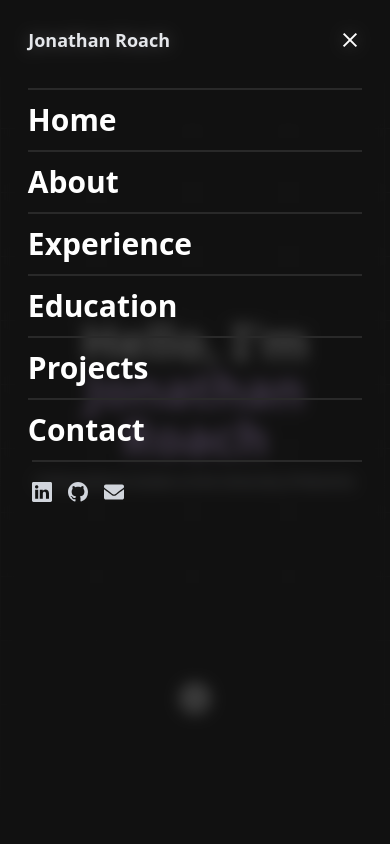
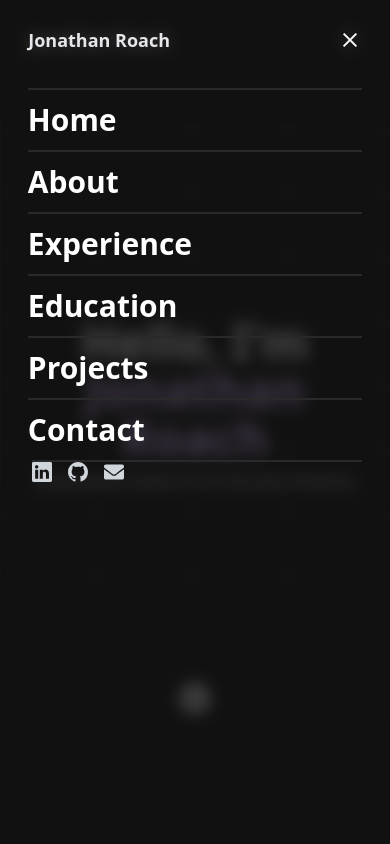
Before and after one commit to Jonathan-Roach/Portfolio-Website, a React (Vite) app: page / in a window 390 px wide. Both pictures are taken after a click on the button 349 px from the left and 40 px from the top of the page. Shown: the top 844 px of the page. Built offline with nearby package versions, Linux system fonts and the light colour scheme.

Commit message:
py to menu bottom

```diff
--- a/src/components/HamburgerMenu.jsx
+++ b/src/components/HamburgerMenu.jsx
@@ -38,7 +38,7 @@ return (
                         <a className="border-t-2 py-3  border-[#292929]" onClick={toggleMenu} href="#education">Education</a>
                         <a className="border-t-2 py-3  border-[#292929]" onClick={toggleMenu} href="#projects">Projects</a>
                         <a className="border-t-2 py-3  border-[#292929]" onClick={toggleMenu} href="#contact" >Contact</a>
-                        <div className="flex flex-row border-t-2 border-[#292929] ml-1 pt-5 gap-4">
+                        <div className="flex flex-row border-t-2 border-[#292929] ml-1 pt-y gap-4">
                                       <a href={personalData.linkedIn} target='_blank' className="rounded-xl transition-all ease-in-out duration-500 text-gray-300 group">
                                         <BsLinkedin className="group-hover:scale-110 group-hover:text-[#0A66C2]" size={20} />
                                       </a>
```
